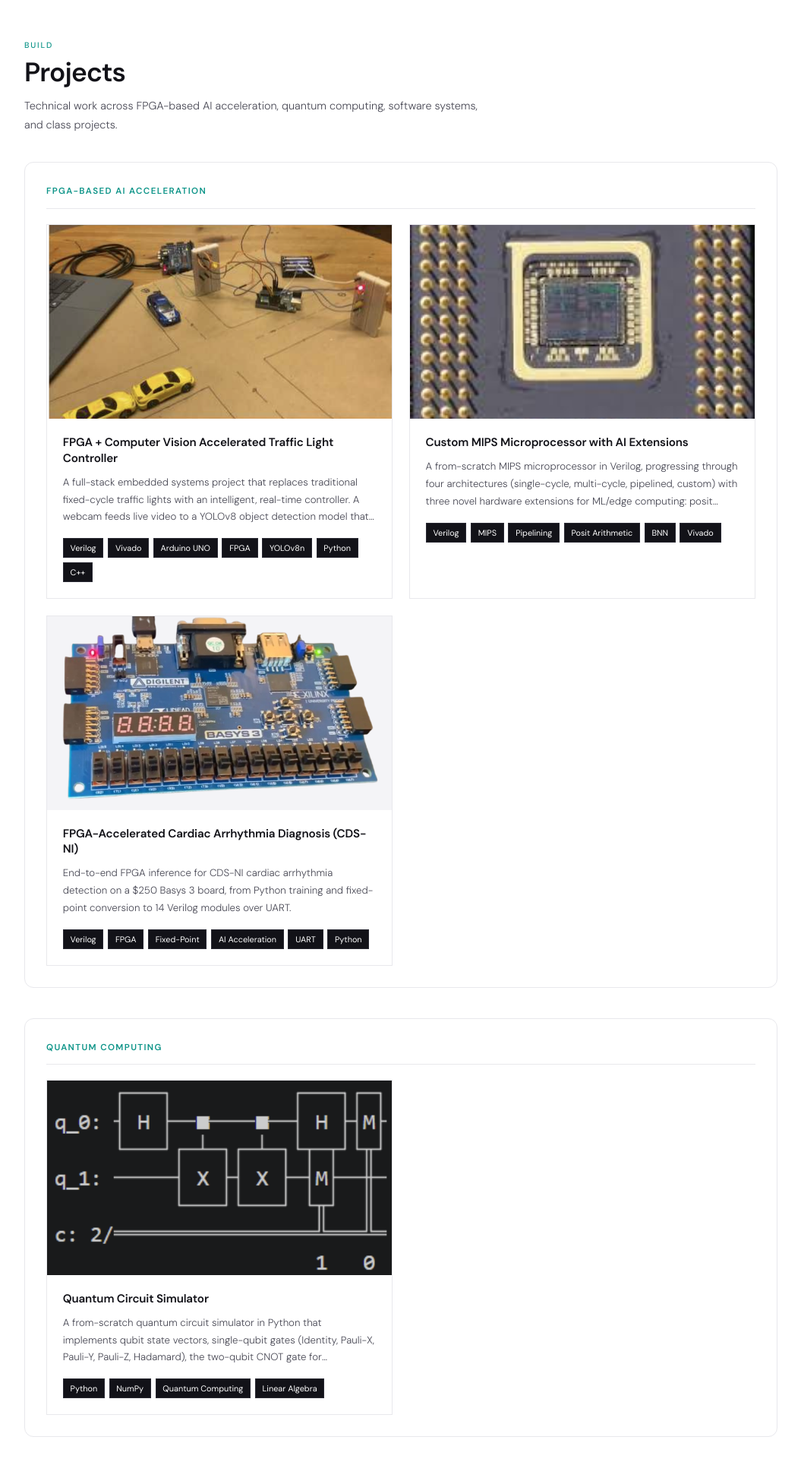
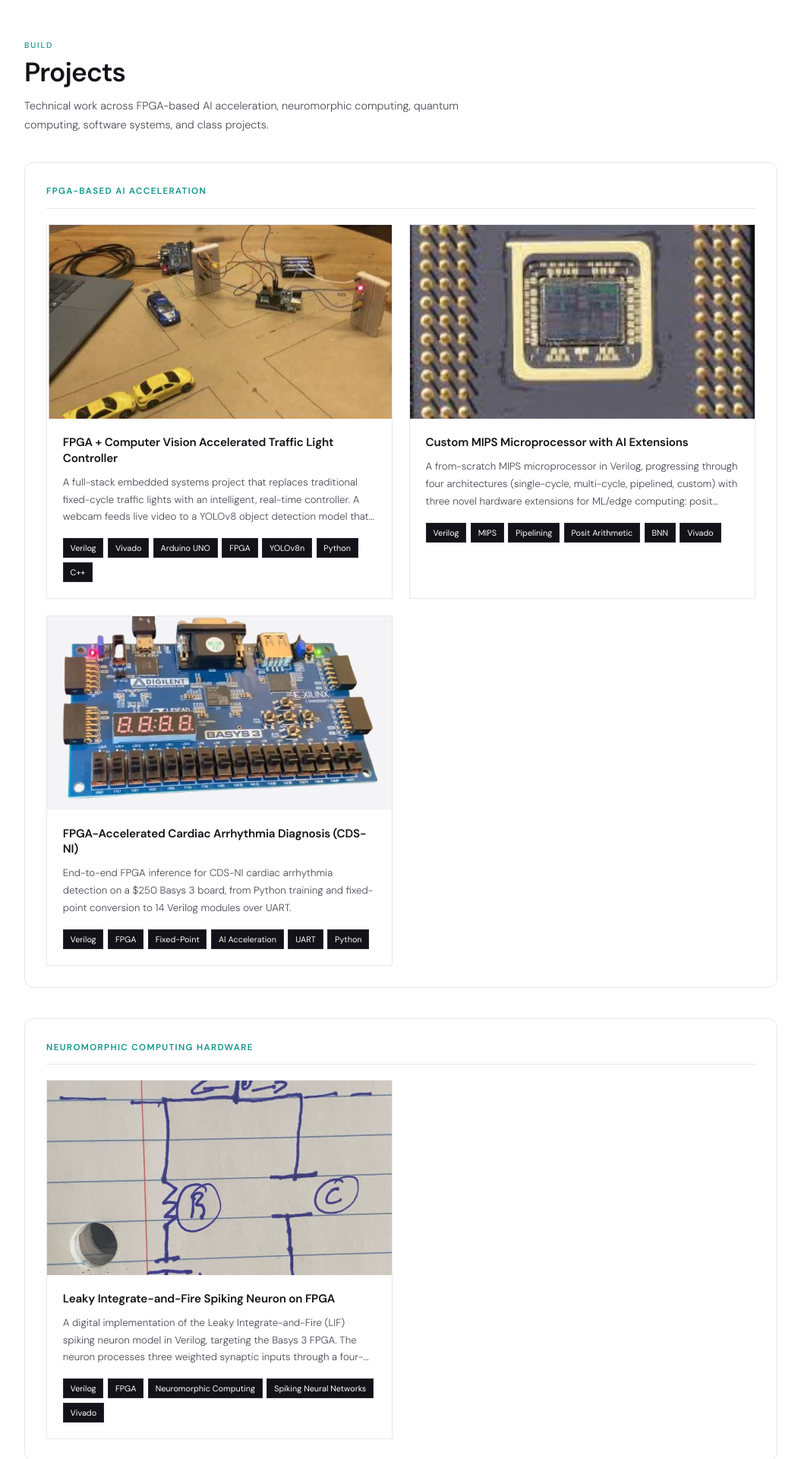
Before and after one commit to kadgitub7/portfolio, a Next.js app: page / in a window 1280 px wide. Shown: the part 940-2860 px from the top of the page at 76% size, without its empty margins (112-1167 px from the left). Built offline with nearby package versions, Linux system fonts and the light colour scheme.

Commit message:
added new neuromorphic project

```diff
--- a/app/page.js
+++ b/app/page.js
@@ -234,6 +234,41 @@ const projects = {
           'Working simulator that correctly models qubit superposition, entanglement via CNOT, and probabilistic measurement collapse following the Born rule.',
           'Depolarizing noise model provides realistic simulation of hardware imperfections, applying random Pauli errors at configurable probability thresholds.',
           'Clean, minimal codebase with only NumPy as a dependency, designed to be readable and educational for anyone learning quantum computing fundamentals.',
+        ],
+      },
+    },
+  ],
+
+  neuromorphicComputing: [
+    {
+      title: 'Leaky Integrate-and-Fire Spiking Neuron on FPGA',
+      meta: 'Neuromorphic Computing • Verilog • 2026',
+      tags: ['Verilog', 'FPGA', 'Neuromorphic Computing', 'Spiking Neural Networks', 'Vivado'],
+      summary:
+        'A digital implementation of the Leaky Integrate-and-Fire (LIF) spiking neuron model in Verilog, targeting the Basys 3 FPGA. The neuron processes three weighted synaptic inputs through a four-state finite state machine (integrate, spike, reset, refractory), using bit-shift decay to approximate exponential leak without requiring multipliers or dividers.',
+      github: 'https://github.com/kadgitub7/Leaky-Integrate-Fire---SNN-model-on-FPGA',
+      images: [
+        { src: '/imageAssets/LIF_neuron.jpg', alt: 'Leaky Integrate-and-Fire neuron FPGA architecture' },
+      ],
+      narrative: {
+        motivation:
+          'I wanted to understand how biological neurons can be modeled directly in hardware rather than simulated in software. The Leaky Integrate-and-Fire model is one of the foundational building blocks of spiking neural networks, and implementing it on an FPGA felt like the right way to learn both the neuroscience abstraction and the hardware design challenges that come with it.',
+        process: [
+          'Started from the LIF differential equation and discretized it into a form suitable for digital hardware, replacing the exponential decay term with a bit-shift approximation that avoids the need for multipliers or dividers on the FPGA.',
+          'Designed the neuron as a four-state finite state machine: integrate (apply decay and sum weighted inputs), spike (assert output for one clock cycle when membrane potential crosses the threshold), reset (clear potential back to zero), and refractory (block all inputs for 10 cycles before returning to integrate).',
+          'Implemented three synaptic inputs with independently configurable weights, allowing the neuron to respond differently to each input channel.',
+          'Built a testbench that cycles through spike patterns on the three inputs to verify accumulation, threshold firing, reset behavior, and refractory timing.',
+          'Validated the full design in simulation, confirming that membrane potential accumulates correctly across input spikes, fires at the threshold voltage of 100, resets to zero, and decays properly through the refractory period.',
+        ],
+        struggles: [
+          'Deriving the bit-shift decay from the continuous differential equation required careful discretization to make sure the hardware approximation stayed close enough to the mathematical model without introducing drift over many cycles.',
+          'Getting the refractory period timing right was tricky because the neuron needs to completely ignore incoming spikes for a fixed number of cycles after firing, and any off-by-one error in the state machine would either cut the refractory short or extend it.',
+          'Balancing the bit-width of the membrane potential register against overflow risk took some iteration, since weighted inputs accumulate over time and need enough headroom before the threshold triggers a spike.',
+        ],
+        outcomes: [
+          'Working LIF neuron that correctly models membrane potential accumulation, threshold-based spiking, post-spike reset, and a configurable refractory period, all running on the Basys 3 FPGA.',
+          'Bit-shift decay approximation eliminates the need for DSP multipliers or dividers, keeping resource usage minimal and making the design easy to replicate for multi-neuron arrays.',
+          'Full repository includes the Verilog source, testbench, simulation output, and a mathematical derivation document tracing the path from the continuous LIF equation to the hardware implementation.',
         ],
       },
     },
@@ -548,6 +583,7 @@ const blogPosts = [
 
 const projectCategoryLabels = {
   fpgaAndDigitalDesign: 'FPGA-Based AI Acceleration',
+  neuromorphicComputing: 'Neuromorphic Computing Hardware',
   quantumComputing: 'Quantum Computing',
   backendAndDistributedSystems: 'Software Projects',
   embeddedSystems: 'Class Projects',
@@ -555,6 +591,7 @@ const projectCategoryLabels = {
 
 const projectDisplayOrder = [
   'fpgaAndDigitalDesign',
+  'neuromorphicComputing',
   'quantumComputing',
   'backendAndDistributedSystems',
   'embeddedSystems',
@@ -773,7 +810,7 @@ export default function Page() {
             <span className="section-label">Build</span>
             <h2>Projects</h2>
             <p className="section-intro">
-              Technical work across FPGA-based AI acceleration, quantum computing, software systems, and class projects.
+              Technical work across FPGA-based AI acceleration, neuromorphic computing, quantum computing, software systems, and class projects.
             </p>
             <div className="projects-sections">
               {projectDisplayOrder.map((key) => {
```
Also changed, not shown: public/imageAssets/LIF_neuron.jpg (added).
